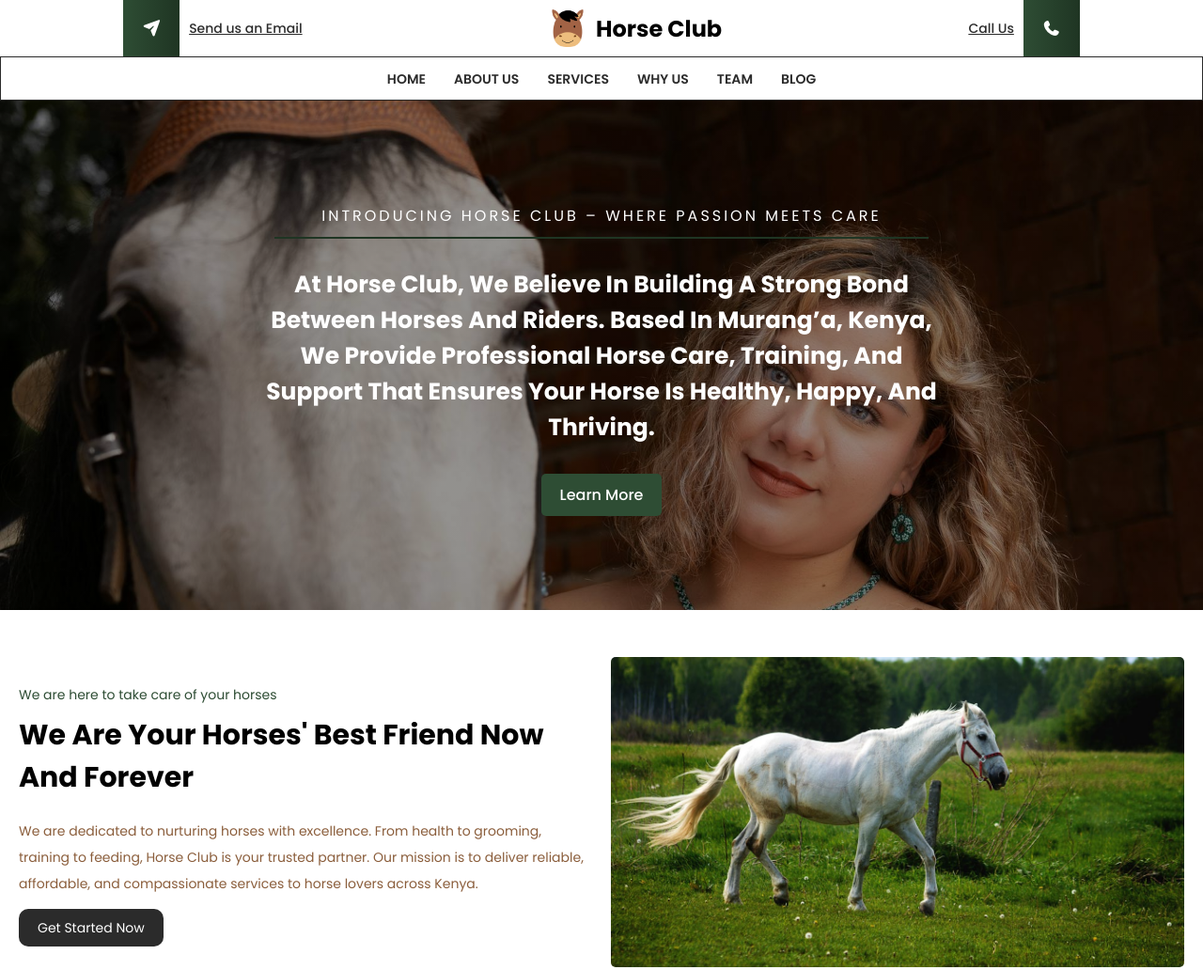
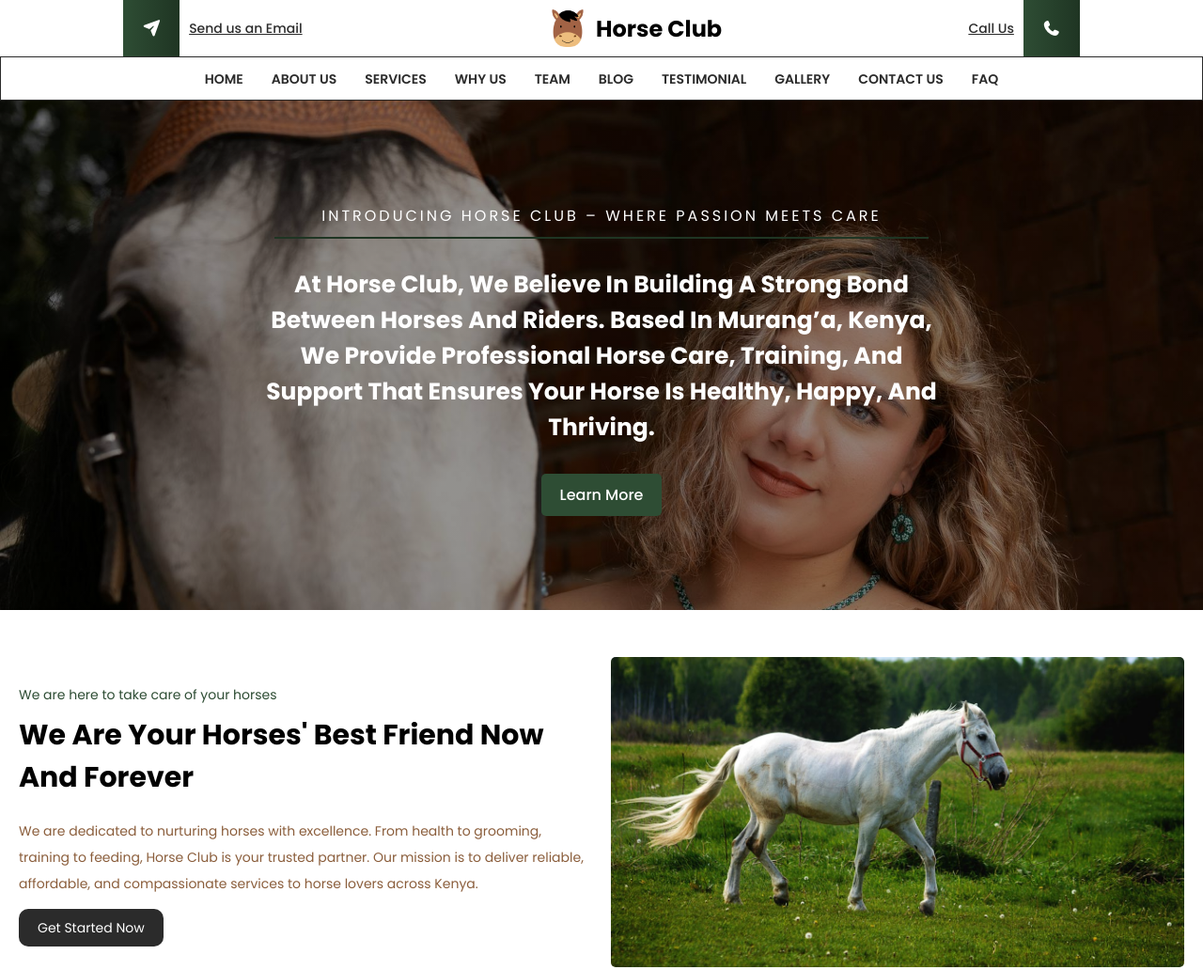
Before and after one commit to de-scientist/horse-club-SD20255, a website built with Vite: page index.html in a window 1280 px wide. Shown: the top 1032 px of the page at 94% size. Built offline with nearby package versions, Linux system fonts and the light colour scheme.

Commit message:
style the navbar

```diff
--- a/index.html
+++ b/index.html
@@ -71,6 +71,18 @@
             </li>
             <li class="nav-list-item">
               <a href="#blog" class="nav-list-item-link">blog</a>
+            </li>
+            <li class="nav-list-item">
+              <a href="#testimonial" class="nav-list-item-link">testimonial</a>
+            </li>
+            <li class="nav-list-item">
+              <a href="#gallery" class="nav-list-item-link">gallery</a>
+            </li>
+            <li class="nav-list-item">
+              <a href="#contact" class="nav-list-item-link">contact us</a>
+            </li>
+            <li class="nav-list-item">
+              <a href="#faq" class="nav-list-item-link">FAQ</a>
             </li>
           </ul>
         </nav>
@@ -811,7 +823,7 @@
     <!-- End of blog section -->
 
    <!--Start Testimonial section-->
-   <section class="testimonial-section">
+   <section id="testimonial" class="testimonial-section">
     <h2 class="title-sub">What Our Community Says</h2>
     <div class="testimonial-cards">
 
@@ -868,7 +880,7 @@
 
 <!--Start of Gallery-Section-->
 <!-- Gallery Section -->
-<section class="gallery">
+<section id="gallery" class="gallery">
   <h2>Our Gallery</h2>
   <div class="gallery-grid">
     <a href="images/gallery/horse1.jpg" class="gallery-item">
@@ -896,7 +908,7 @@
 
 <!--Start of Contact-Section-->
 <!-- Contact Section -->
-<section class="contact">
+<section id="contact" class="contact">
   <div class="contact-header">
     <h2>Contact Us</h2>
     <p>We’d love to hear from you. Reach out to us through any of the channels below or send us a direct message.</p>
@@ -975,7 +987,7 @@
     <footer class="footer">
       <p class="footer-text">
         Built with lots of &hearts; by
-        <a href="https://github.com/codeme254" target="_blank">Mark Kinyanjui</a>
+        <a href="https://github.com/de-scientist/" target="_blank">Mark Kinyanjui</a>
       </p>
     </footer>
     <!-- End of the footer -->
```
